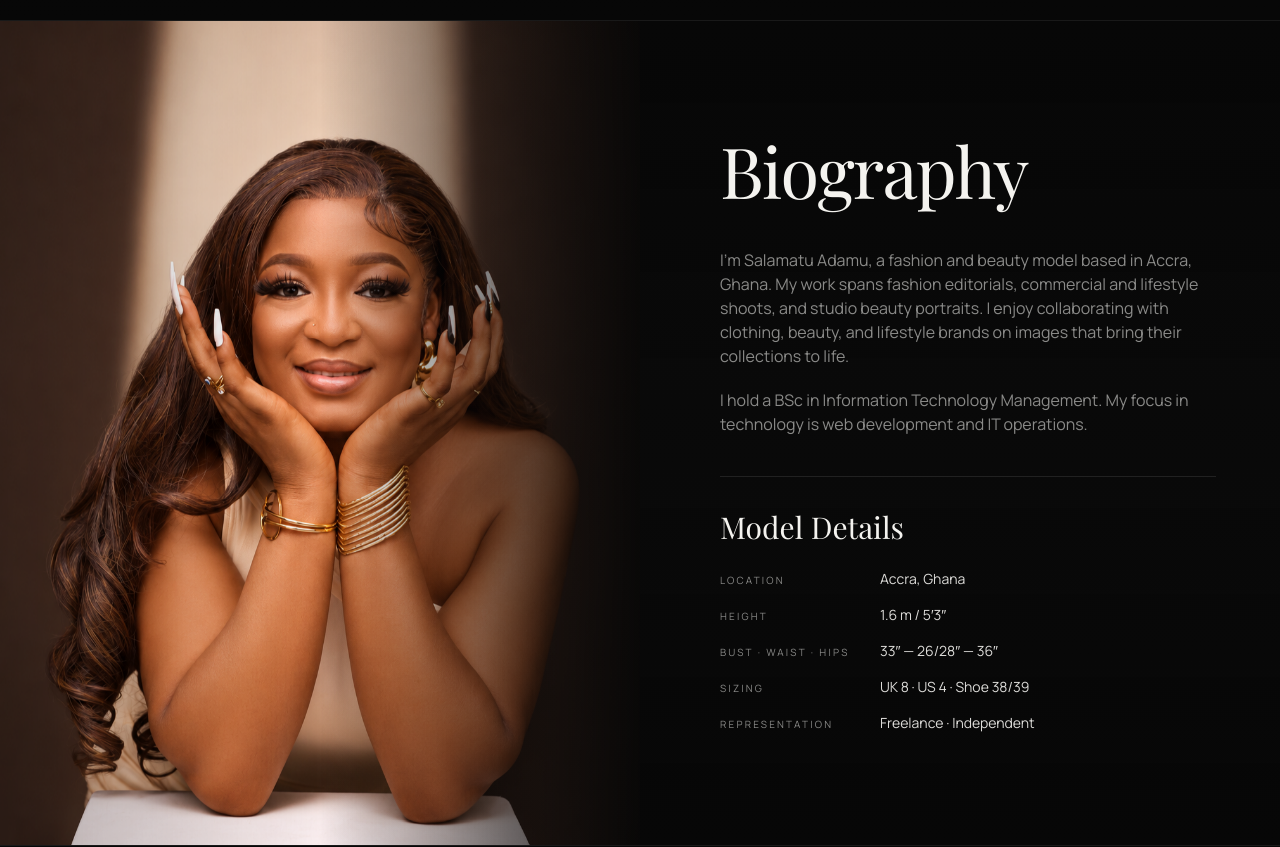
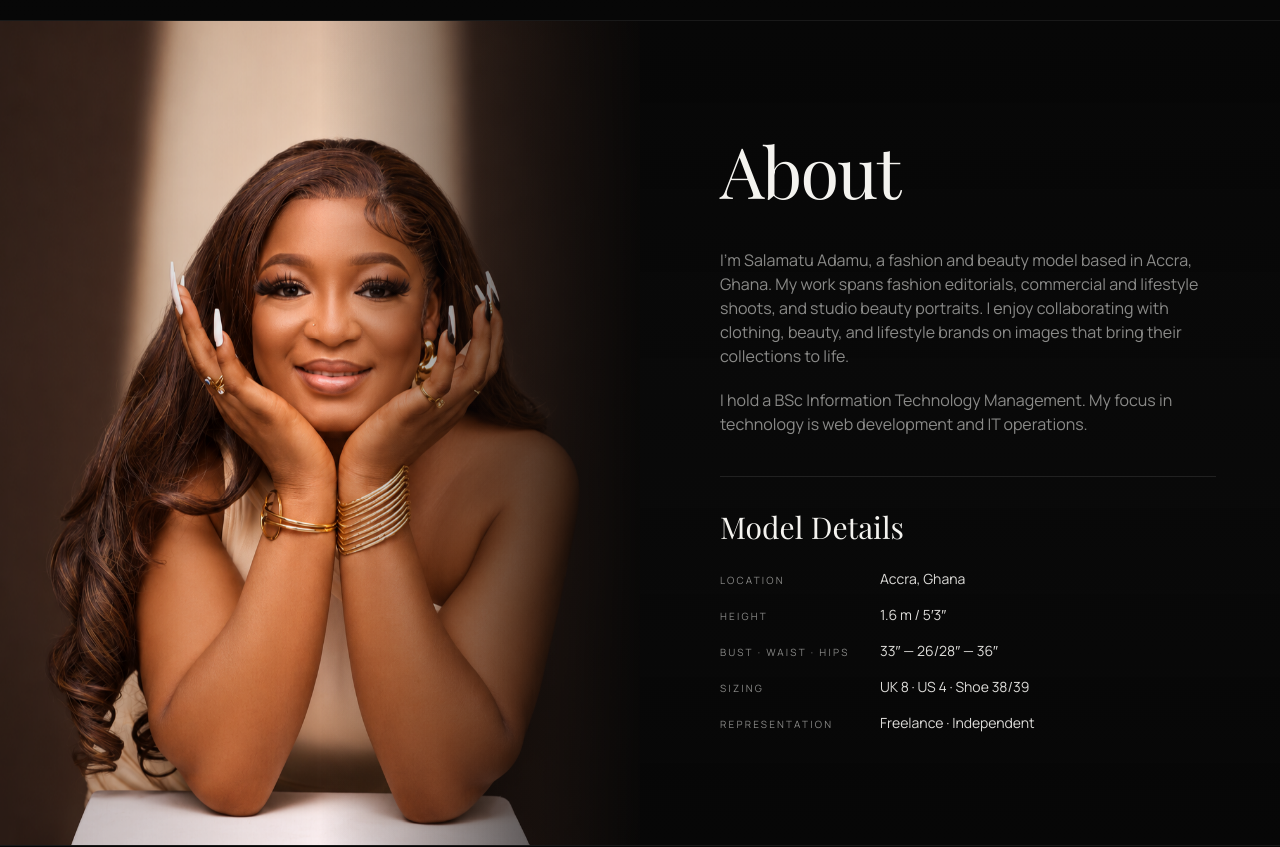
Before and after one commit to thompson-dev1/diamond-portfolio, a Next.js app: page / in a window 1280 px wide. Shown: the part 780-1627 px from the top of the page. Built offline with nearby package versions, Linux system fonts and the light colour scheme; no server answers.

Commit message:
Update Biography to About and standardize degree to BSc Information Technology Management

```diff
--- a/src/components/layout/Navbar.tsx
+++ b/src/components/layout/Navbar.tsx
@@ -12,7 +12,7 @@ import { useState, useEffect } from "react";
 import { site } from "@/lib/site";
 
 const links = [
-  { href: "#about", label: "Biography" },
+  { href: "#about", label: "About" },
   { href: "#technology", label: "Technology" },
   { href: "#work", label: "Modeling & Beauty" },
   { href: "#campaigns", label: "Campaigns" },
--- a/src/components/sections/About.tsx
+++ b/src/components/sections/About.tsx
@@ -16,7 +16,7 @@ export function About() {
   return (
     <section
       id="about"
-      aria-labelledby="biography-heading"
+      aria-labelledby="about-heading"
       className="scroll-mt-24 border-t border-white/[0.07] bg-gradient-to-b from-luxe-bg via-luxe-surface/30 to-luxe-bg"
     >
       <div className="mx-auto grid max-w-[1440px] lg:grid-cols-2">
@@ -38,10 +38,10 @@ export function About() {
         <div className="flex flex-col justify-center px-5 py-14 sm:px-6 sm:py-20 md:px-10 lg:py-28 lg:pl-20 lg:pr-16">
           <ScrollReveal>
             <h2
-              id="biography-heading"
+              id="about-heading"
               className="font-display text-[clamp(2.85rem,5.5vw,4.75rem)] font-normal leading-[1.06] tracking-tight text-luxe-white"
             >
-              Biography
+              About
             </h2>
           </ScrollReveal>
 
--- a/src/lib/site.ts
+++ b/src/lib/site.ts
@@ -6,8 +6,8 @@ export const site = {
   firstName,
   title: `${name} | Modeling, Beauty & Technology`,
   description:
-    "Portfolio of Salamatu Adamu, a fashion and beauty model with a BSc in Information Technology Management and a focus on web development and IT operations.",
-  degree: "BSc in Information Technology Management",
+    "Portfolio of Salamatu Adamu, a fashion and beauty model with a BSc Information Technology Management and a focus on web development and IT operations.",
+  degree: "BSc Information Technology Management",
   url: "https://priscillakpornyuie.com",
   ogImage: "/og.jpg",
   email: "Salamatuamadu04@gmail.com",
```
